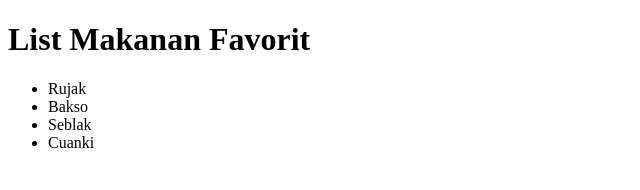
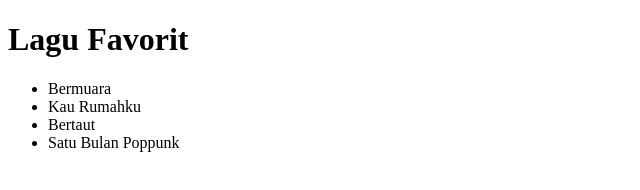
Before and after one commit to iqballramadhan/pplg1_tesbranch_iqbal, a plain HTML site: page index.html in a window 1280 px wide. Shown: the whole page, without its empty margins (0-640 px from the left). Drawn offline with Linux system fonts and the light colour scheme.

Commit message:
Lagu Favorit

```diff
--- a/index.html
+++ b/index.html
@@ -6,12 +6,12 @@
     <title>Document</title>
   </head>
   <body>
-    <h1>List Makanan Favorit</h1>
+    <h1>Lagu Favorit</h1>
     <ul>
-      <li>Rujak</li>
-      <li>Bakso</li>
-      <li>Seblak</li>
-      <li>Cuanki</li>
+      <li>Bermuara</li>
+      <li>Kau Rumahku</li>
+      <li>Bertaut</li>
+      <li>Satu Bulan Poppunk</li>
     </ul>
   </body>
 </html>
```
